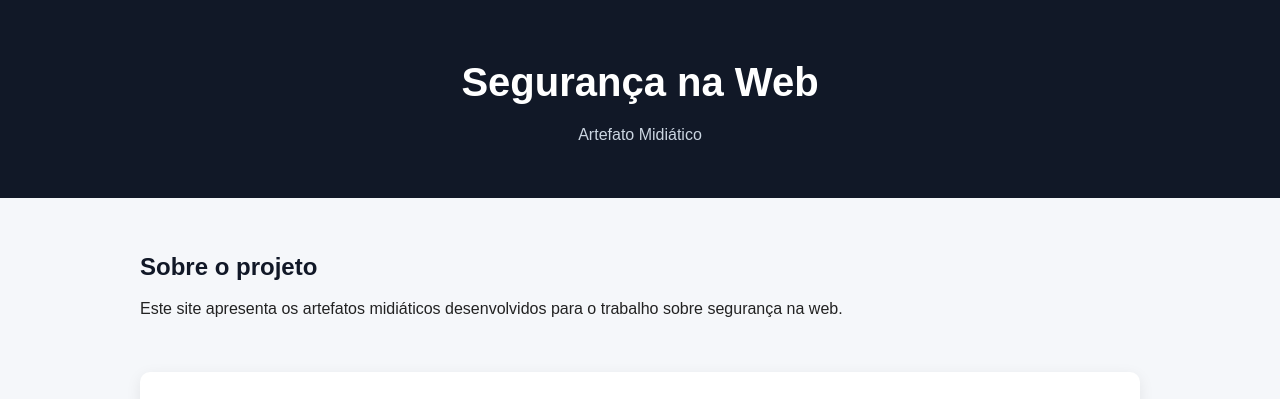
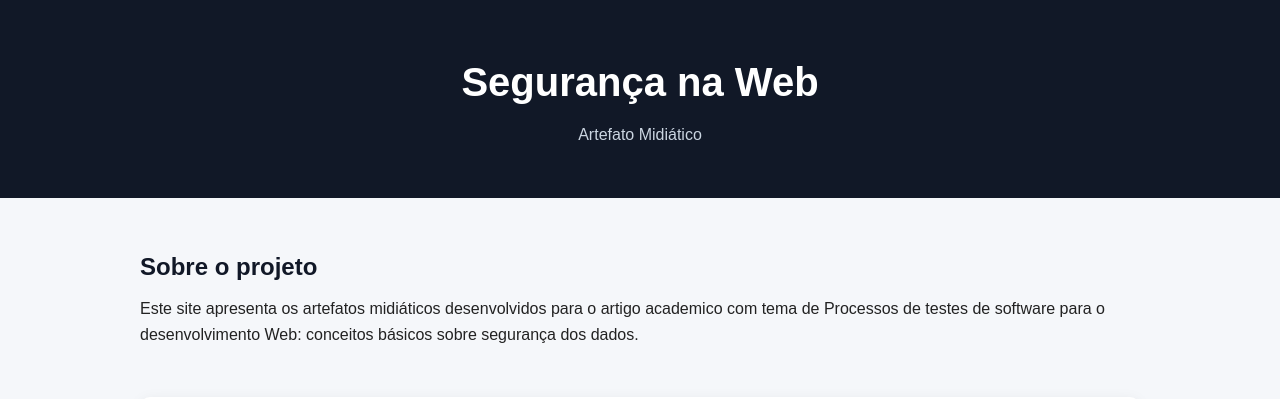
Before and after one commit to lolvbin/artifact.github.io, a plain HTML site: page index.html in a window 1280 px wide. Shown: the top 399 px of the page. Drawn offline with Linux system fonts and the light colour scheme.

Commit message:
Update index.html

```diff
--- a/index.html
+++ b/index.html
@@ -25,7 +25,8 @@
 
             <p>
                 Este site apresenta os artefatos midiáticos desenvolvidos
-                para o trabalho sobre segurança na web.
+                para o artigo academico com tema de
+                Processos de testes de software para o desenvolvimento Web: conceitos básicos sobre segurança dos dados.
             </p>
         </section>
 
```
